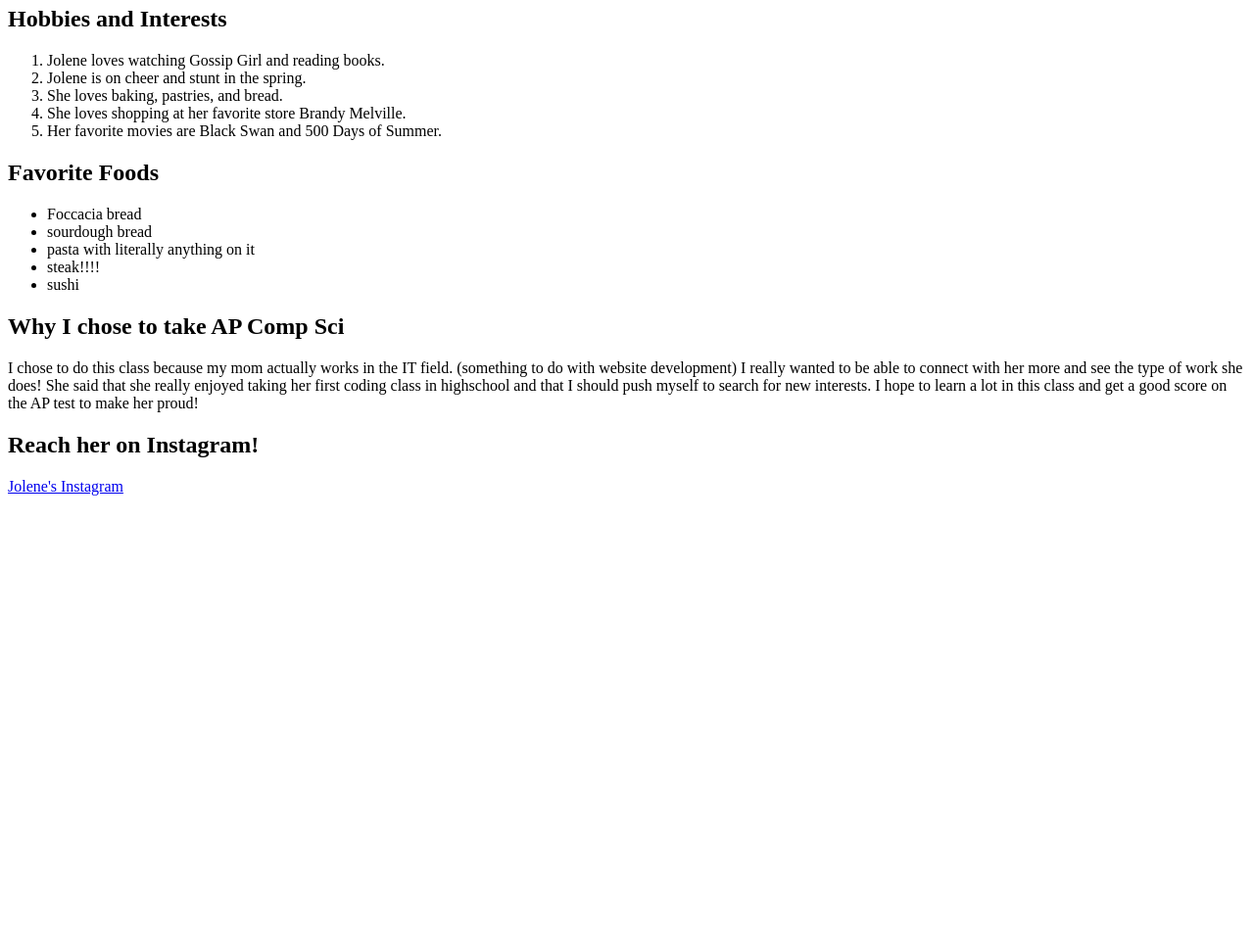
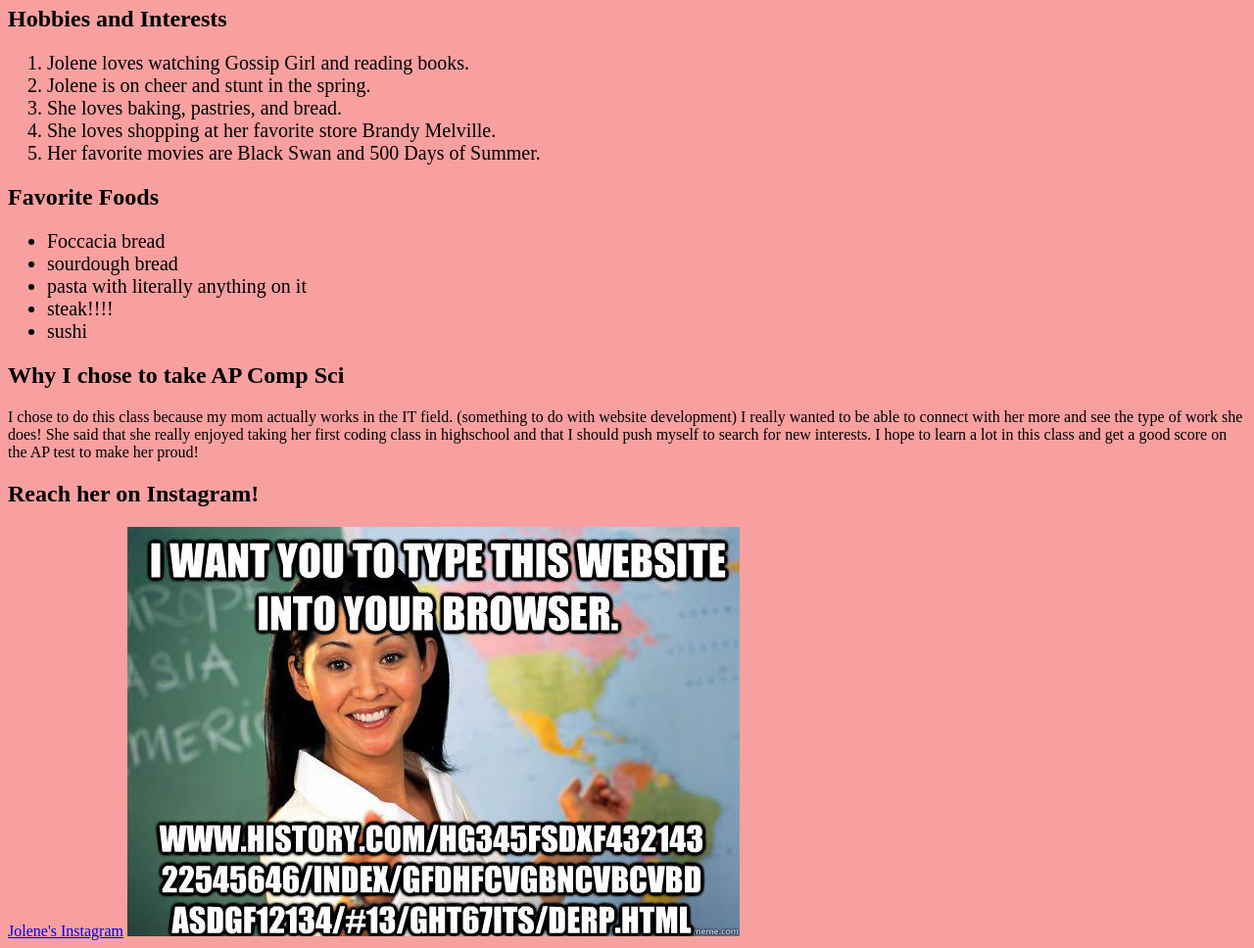
Before and after one commit to staten-island-tech/intro-to-html-jolenexiong, a plain HTML site: page index.html in a window 1280 px wide. Shown: the part 60-1028 px from the top of the page at 98% size. Before the commit the page ends 800 px from the top, so only its background shows below. Drawn offline with Linux system fonts and the light colour scheme.

Commit message:
final piece

```diff
--- a/index.html
+++ b/index.html
@@ -1,10 +1,13 @@
 <html lang="en">
+
 <head>
     <meta charset="UTF-8">
     <meta name="viewport" content="width=device-width, initial-scale=1.0">
     <title>Jolene's First Website</title>
-</head>
+    <link rel="stylesheet" href=" style.css" >
+
     <h1>About Jolene</h1>
+
 <body>
     <h2>Hobbies and Interests</h2>
     <ol>
@@ -16,13 +19,15 @@
         </li>
     </ol>
     <h2>Favorite Foods<h2>
-   </h2> <ul>
+        </h2>
+        <ul>
             <li>Foccacia bread</li>
             <li>sourdough bread</li>
             <li>pasta with literally anything on it</li>
             <li>steak!!!!</li>
             <li>sushi</li>
-    </ul></h2>
+        </ul>
+    </h2>
     <h2>Why I chose to take AP Comp Sci<h2>
 
         </h2>I chose to do this class because my mom actually works in
@@ -37,5 +42,8 @@
     <h2>Reach her on Instagram!</h2>
     <a><a href="https://www.instagram.com/accounts/login">Jolene's Instagram</a>
 
+        <img src="988.jpg" alt="school">
+
 </body>
+
 </html>
--- /dev/null
+++ b/style.css
@@ -0,0 +1,6 @@
+body{
+    background-color: rgb(248, 160, 160);
+}
+li{
+    font-size: 20px;
+}
```
Also changed, not shown: 988.jpg (added). Lines whose indentation alone changed are shown as unchanged.
